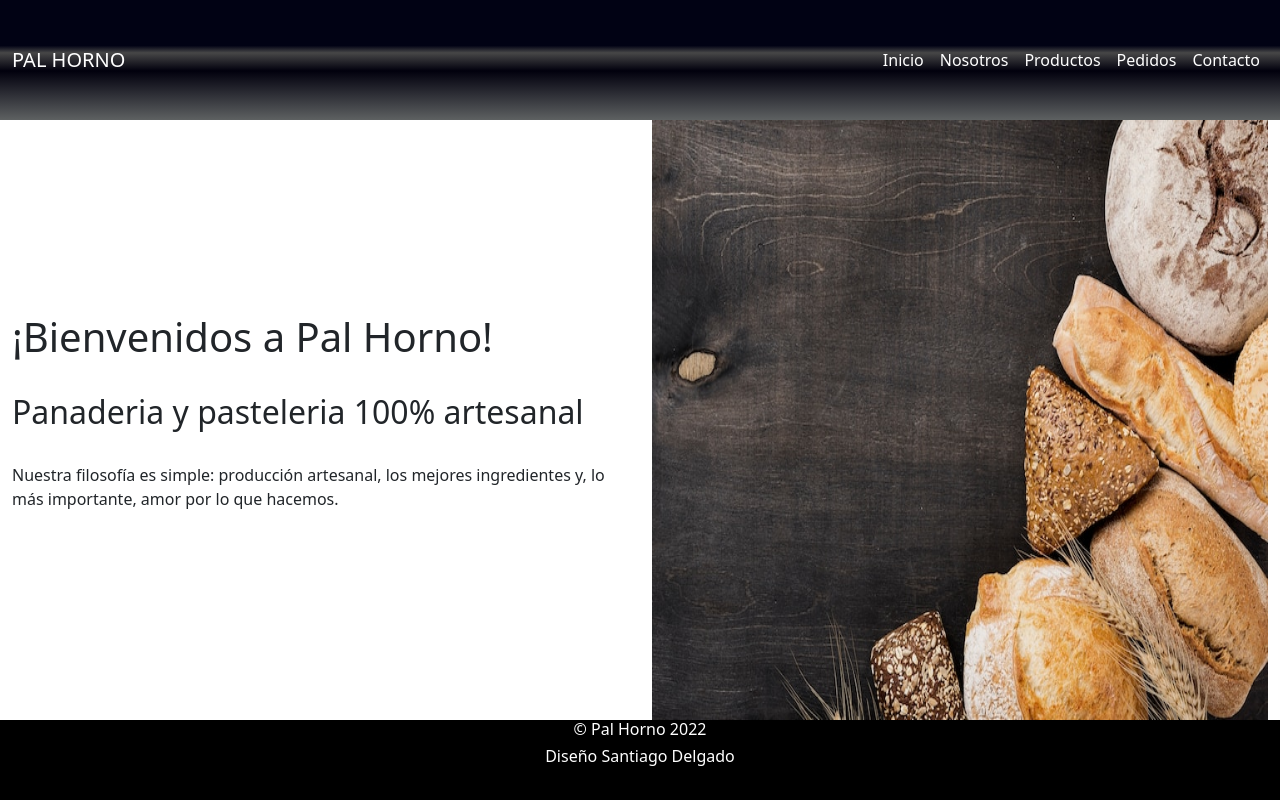
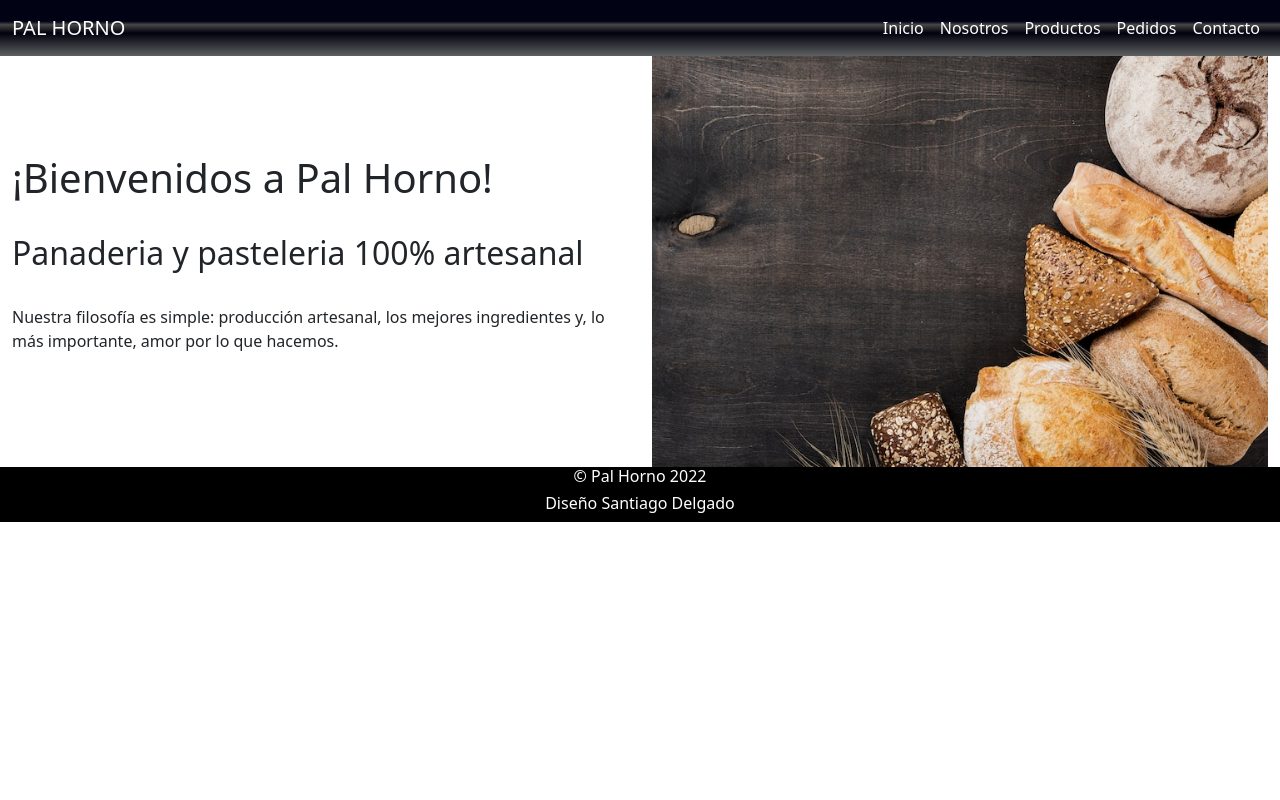
Before and after one commit to santiagodaniel95/Delgado_PalHorno, a plain HTML site: page index.html in a window 1280 px wide. Drawn offline with nearby package versions, Linux system fonts and the light colour scheme.

Commit message:
se elimina valores correspondiente a la altura de header,main y footer

```diff
--- a/css/style.css
+++ b/css/style.css
@@ -12,7 +12,6 @@ body{
 }
 
 #header{
-    height: 15vh;
     background: linear-gradient(0deg, rgba(7,12,13,0.6502976190476191) 0%, rgba(1,0,13,1) 41%, rgba(71,71,71,1) 56%, rgba(1,2,20,1) 62%);
     color: #ffff;
 }
@@ -25,12 +24,9 @@ body{
     color: #ffff;
 }
 
-#main{
-    height: 75vh;
-}
+
 
 #footer{
-    height: 10vh;
     background-color: #000;
     color: #ffff;
 }
```
Also changed, not shown: index.html (+1 -1 lines).
